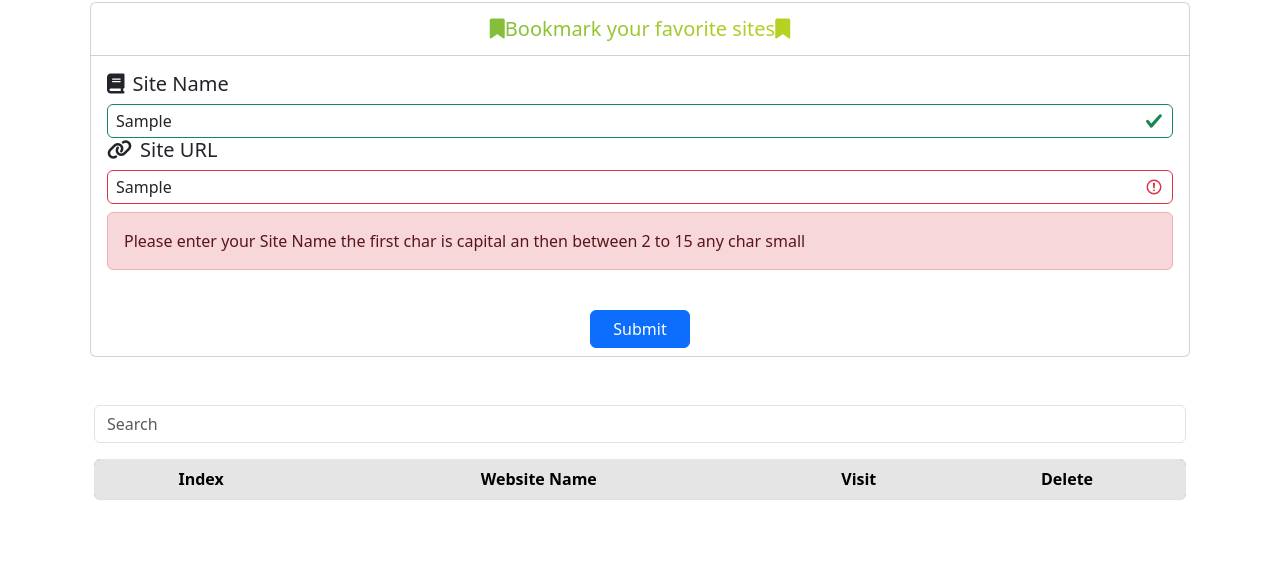
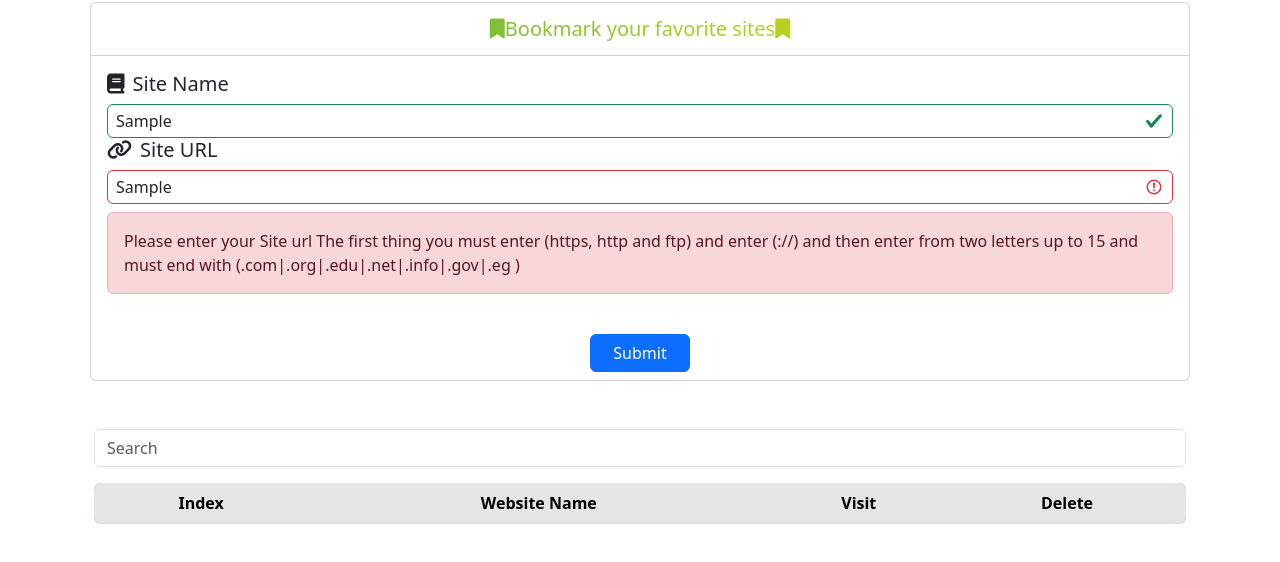
Before and after one commit to moatazh6/CRUDS, a plain HTML site: page index.html in a window 1280 px wide. Both pictures are taken after typing "Sample", "Sample" into the empty fields and a click on the button "Submit". Shown: the part 110-672 px from the top of the page. Drawn offline with Linux system fonts and the light colour scheme.

Commit message:
initial commit

```diff
--- a/index.html
+++ b/index.html
@@ -32,8 +32,8 @@
                 oninput="validationName()"
               />
               <p class="alert alert-danger d-none mt-2" id="msgName">
-                Please enter your Site Name the first char is capital an then
-                between 2 to 15 any char small
+                The first letter must be capital, and the rest of the letters
+                must be small and must be from 2 to 15 letters
               </p>
             </div>
             <div>
@@ -48,8 +48,10 @@
                 oninput="validationUrl()"
               />
               <p class="alert alert-danger d-none mt-2" id="msgUrl">
-                Please enter your Site Name the first char is capital an then
-                between 2 to 15 any char small
+                Please enter your Site url The first thing you must enter
+                (https, http and ftp) and enter (://) and then enter from two
+                letters up to 15 and must end with
+                (.com|.org|.edu|.net|.info|.gov|.eg )
               </p>
             </div>
           </div>
--- a/js/index.js
+++ b/js/index.js
@@ -91,7 +91,7 @@ function validationName() {
 function validationUrl() {
   var siteUrl = siteUrlInput.value;
   var regex =
-    /^(https?|ftp):\/\/([^\s$.?#].[^\s]*)\.(com|org|edu|net|info|gov|eg|)$/i;
+    /^(https?|ftp):\/\/([^\s$.?#].[^\s]*)(\.com|\.org|\.edu|\.net|\.info|\.gov|\.eg)$/i;
 
   var msgName = document.querySelector("#msgUrl");
 
```
